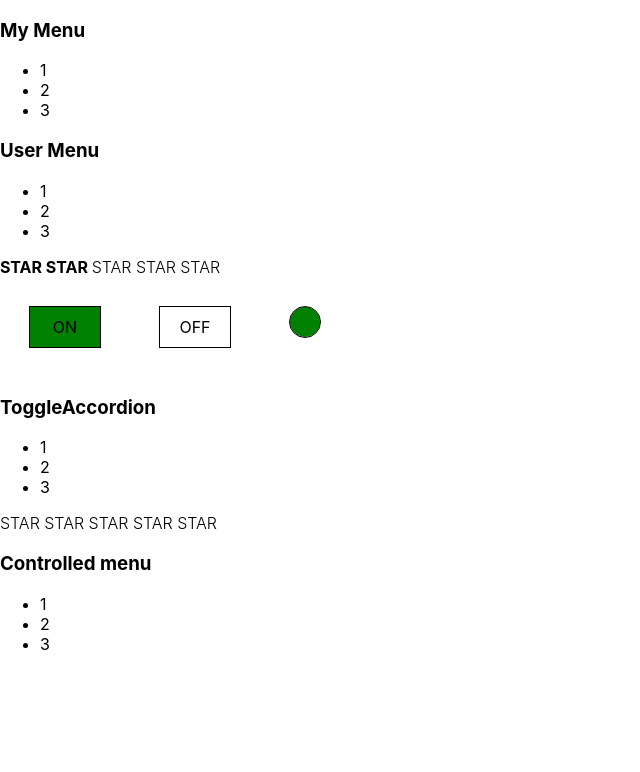
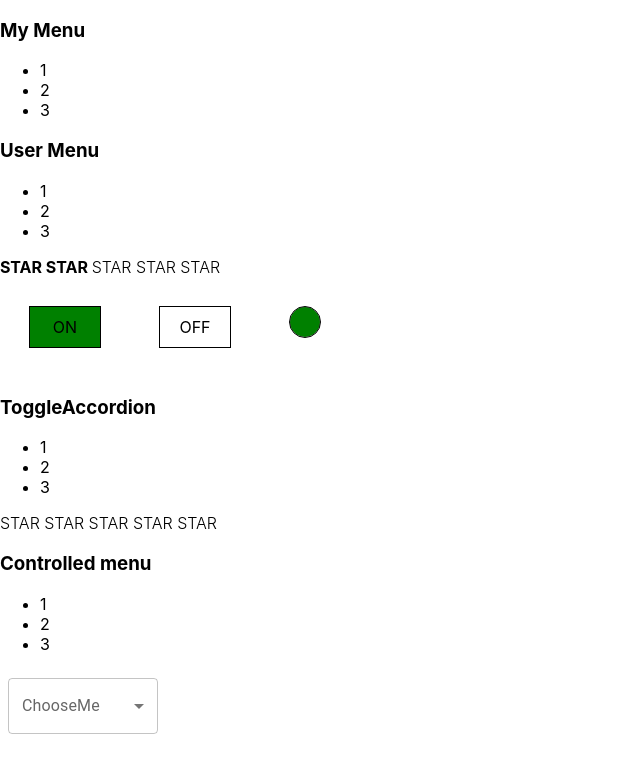
Before and after one commit to nimrab/todolist_easy, a React (Create React App) app: page / in a window 1280 px wide. Shown: the top 772 px of the page, without its empty margins (0-640 px from the left). Built offline with nearby package versions, Linux system fonts and the light colour scheme.

Commit message:
Select+MaterialUI+root_state

```diff
--- a/package.json
+++ b/package.json
@@ -3,6 +3,9 @@
   "version": "0.1.0",
   "private": true,
   "dependencies": {
+    "@emotion/react": "^11.6.0",
+    "@emotion/styled": "^11.6.0",
+    "@mui/material": "^5.1.0",
     "@testing-library/jest-dom": "^5.11.4",
     "@testing-library/react": "^11.1.0",
     "@testing-library/user-event": "^12.1.10",
--- a/src/App.tsx
+++ b/src/App.tsx
@@ -6,6 +6,15 @@ import {OnOff} from './components/OnOff/OnOff';
 import {UncontrolledAccordion} from "./components/Accordion/UncontrolledAccordion";
 import {UncontrolledRating} from "./components/Rating/UncontrolledRating";
 import {NewControlledAccordion} from "./components/Accordion/NewControlledAccordion";
+import {SelectAutoWidth} from "./components/Select/SelectAutoWidth";
+import {SelectChangeEvent} from "@mui/material/Select";
+
+
+export type selectStateType = {
+    initialTitle: string
+    values: Array<string>
+    chosenValue: string
+}
 
 
 function App() {
@@ -16,6 +25,23 @@ function App() {
         setCollapsed(!collapsed)
     }
 
+
+    const selectDefaultState: selectStateType = {
+        initialTitle: 'ChooseMe',
+        values: ['option 1', 'option 2', 'option 3', 'option 4'],
+        chosenValue: ''
+    }
+
+
+    const [selectState, setSelectState] = useState<selectStateType>(selectDefaultState)
+
+
+    const handleSelectChange = (event: SelectChangeEvent) => {
+        const newState = {...selectDefaultState, chosenValue: event.target.value}
+        setSelectState(newState)
+    }
+
+
     return (
         <>
             <Accordion title={"My Menu"} collapsed={true}/>
@@ -23,9 +49,17 @@ function App() {
             <Rating value={2}/>
             <OnOff/>
             <UncontrolledAccordion title={"ToggleAccordion"}/>
-            <UncontrolledRating />
+            <UncontrolledRating/>
 
             <NewControlledAccordion title={"Controlled menu"} collapsed={collapsed} callback={accordionCollapseChange}/>
+
+            <SelectAutoWidth
+                title={selectState.initialTitle}
+                value={selectState.chosenValue}
+                onChangeCallback={handleSelectChange}
+                values={selectDefaultState.values}
+
+            />
 
         </>
     )
--- a/src/components/Accordion/NewControlledAccordion.tsx
+++ b/src/components/Accordion/NewControlledAccordion.tsx
@@ -1,4 +1,4 @@
-import React, {useState} from "react";
+import React from "react";
 import {AccordionBody, AccordionTitle} from "./Accordion";
 
 
--- /dev/null
+++ b/src/components/Select/SelectAutoWidth.tsx
@@ -0,0 +1,55 @@
+import * as React from 'react';
+import InputLabel from '@mui/material/InputLabel';
+import MenuItem from '@mui/material/MenuItem';
+import FormControl from '@mui/material/FormControl';
+import Select, {SelectChangeEvent} from '@mui/material/Select';
+
+export type SelectAutoWidthType = {
+    title: string
+    value: string
+    onChangeCallback: (event: SelectChangeEvent) => void
+    values: Array<string>
+}
+
+
+export function SelectAutoWidth(props: SelectAutoWidthType) {
+    const [age, setAge] = React.useState('');
+
+    const handleChange = (event: SelectChangeEvent) => {
+        setAge(event.target.value);
+    };
+
+    return (
+        <div>
+            <FormControl
+                sx={{m: 1, minWidth: 150}}
+                title={props.title}
+            >
+                <InputLabel
+                    id="demo-simple-select-autowidth-label"
+                    title={props.title}
+                >
+                    {props.title}
+                </InputLabel>
+                <Select
+                    labelId="demo-simple-select-autowidth-label"
+                    id="demo-simple-select-autowidth"
+                    value={props.value}
+                    onChange={props.onChangeCallback}
+                    autoWidth
+                    label={props.title}
+                >
+                    {/*<MenuItem value="">*/}
+                    {/*    <em>None</em>*/}
+                    {/*</MenuItem>*/}
+
+                        <MenuItem value={props.values[0]}>{props.values[0]}</MenuItem>
+                        <MenuItem value={props.values[1]}>{props.values[1]}</MenuItem>
+                        <MenuItem value={props.values[2]}>{props.values[2]}</MenuItem>
+
+
+                </Select>
+            </FormControl>
+        </div>
+    );
+}
```
Also changed, not shown: 1 other file (tests, documents, lock files or other folders).
